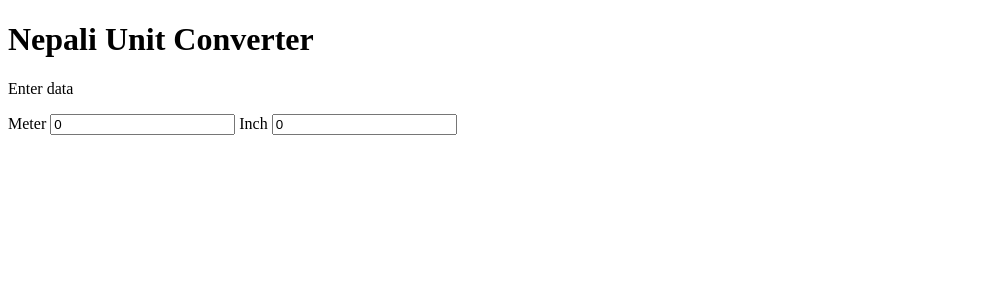
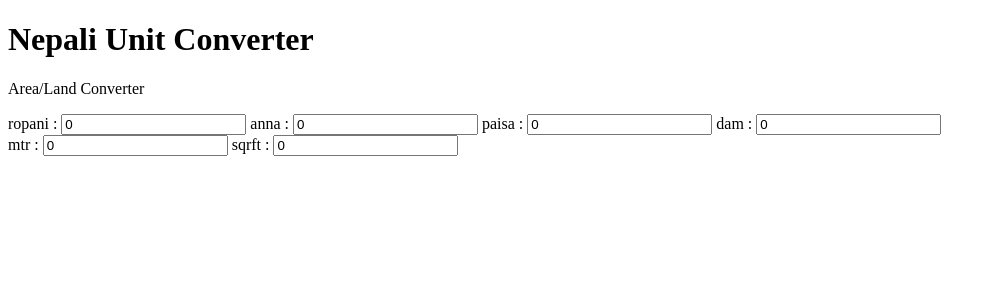
Before and after one commit to kritan10/unit-converter-svelte, a SvelteKit app: page / in a window 1280 px wide. Shown: the top 300 px of the page, without its empty margins (0-996 px from the left). Built offline with nearby package versions, Linux system fonts and the light colour scheme.

Commit message:
area converter official

```diff
--- /dev/null
+++ b/src/lib/UnitInput.svelte
@@ -0,0 +1,8 @@
+<script>
+	export let id;
+	export let value;
+	export let onChangeHandler;
+</script>
+
+<label for="sqrft"> {id} : </label>
+<input type="text" {id} {value} on:input={onChangeHandler} />
--- a/src/routes/+page.svelte
+++ b/src/routes/+page.svelte
@@ -1,13 +1,106 @@
 <script>
-	let mtr = 0;
-	$: inch = 2 * mtr;
+	import UnitInput from '../lib/UnitInput.svelte';
+
+	let unit = {
+		ropani: 0,
+		anna: 0,
+		paisa: 0,
+		dam: 0,
+		mtr: 0,
+		sqrft: 0
+	};
+
+	function onChangeHandler(event) {
+		unit[event.target.id] = +event.target.value;
+
+		if (
+			event.target.id === 'ropani' ||
+			event.target.id === 'anna' ||
+			event.target.id === 'paisa' ||
+			event.target.id === 'dam'
+		) {
+			unit.mtr = (unit.ropani * 256 + unit.anna * 16 + unit.paisa * 4 + unit.dam * 1) * 1.99;
+			unit.sqrft = (unit.ropani * 256 + unit.anna * 16 + unit.paisa * 4 + unit.dam * 1) * 21.4;
+
+			return;
+		}
+
+		if (event.target.id === 'mtr') {
+			unit.sqrft = unit.mtr * 10.764;
+
+			let tempDam = (unit.mtr / 1.99).toFixed(0);
+			let tempPaisa = 0;
+			let tempAnna = 0;
+			let tempRopani = 0;
+			while (tempDam > 3) {
+				tempDam -= 4;
+				tempPaisa += 1;
+			}
+			while (tempPaisa > 3) {
+				tempPaisa -= 4;
+				tempAnna += 1;
+			}
+			while (tempAnna > 15) {
+				tempAnna -= 16;
+				tempRopani += 1;
+			}
+			unit.dam = tempDam;
+			unit.paisa = tempPaisa;
+			unit.anna = tempAnna;
+			unit.ropani = tempRopani;
+
+			return;
+		}
+
+		if (event.target.id === 'sqrft') {
+			unit.mtr = unit.sqrft / 10.764;
+
+			let tempDam = (unit.sqrft / 21.4).toFixed(0);
+			let tempPaisa = 0;
+			let tempAnna = 0;
+			let tempRopani = 0;
+			while (tempDam > 3) {
+				tempDam -= 4;
+				tempPaisa += 1;
+			}
+			while (tempPaisa > 3) {
+				tempPaisa -= 4;
+				tempAnna += 1;
+			}
+			while (tempAnna > 15) {
+				tempAnna -= 16;
+				tempRopani += 1;
+			}
+			unit.dam = tempDam;
+			unit.paisa = tempPaisa;
+			unit.anna = tempAnna;
+			unit.ropani = tempRopani;
+
+			return;
+
+			return;
+		}
+	}
 </script>
 
 <h1>Nepali Unit Converter</h1>
-<p>Enter data</p>
 
-<label for="meter">Meter</label>
-<input id="meter" type="text" bind:value={mtr} />
-
-<label for="inch">Inch</label>
-<input id="inch" type="text" bind:value={inch} />
+<div>
+	<p>Area/Land Converter</p>
+	<div>
+		<UnitInput id="ropani" value={unit.ropani} {onChangeHandler} />
+		<UnitInput id="anna" value={unit.anna} {onChangeHandler} />
+		<UnitInput id="paisa" value={unit.paisa} {onChangeHandler} />
+		<UnitInput id="dam" value={unit.dam} {onChangeHandler} />
+	</div>
+	<!-- <div>
+		<UnitInput id="ropani" value={unit.ropani} {onChangeHandler} />
+		<UnitInput id="anna" value={unit.anna} {onChangeHandler} />
+		<UnitInput id="paisa" value={unit.paisa} {onChangeHandler} />
+		<UnitInput id="dam" value={unit.dam} {onChangeHandler} />
+	</div> -->
+	<div>
+		<UnitInput id="mtr" value={unit.mtr} {onChangeHandler} />
+		<UnitInput id="sqrft" value={unit.sqrft} {onChangeHandler} />
+	</div>
+</div>
```
